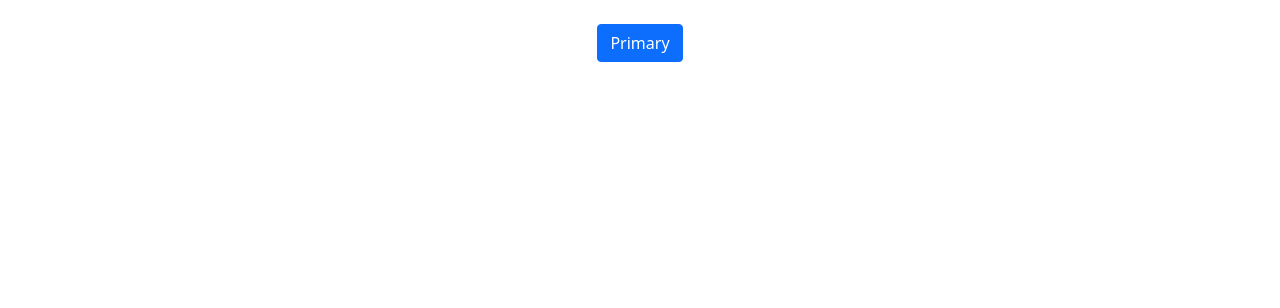
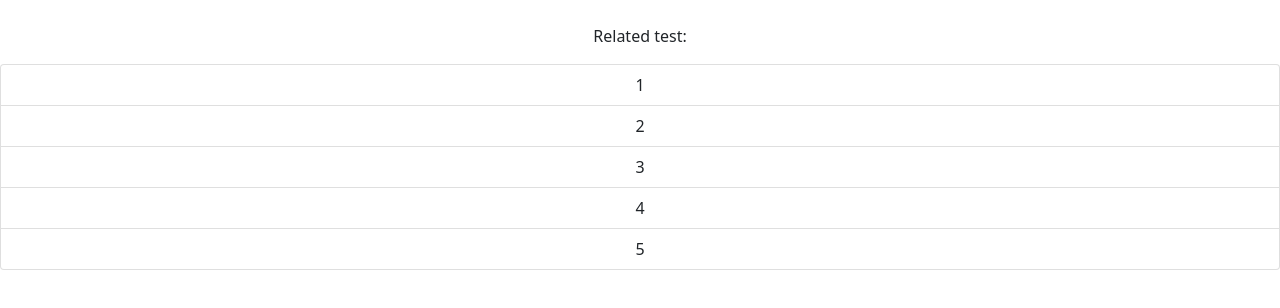
Before and after one commit to miguel0/animal-awereness, a React (Create React App) app: page / in a window 1280 px wide. Shown: the top 308 px of the page. Built offline with nearby package versions, Linux system fonts and the light colour scheme.

Commit message:
created component for related items

```diff
--- a/src/App.js
+++ b/src/App.js
@@ -1,12 +1,12 @@
-import Button from 'react-bootstrap/Button';
+import './App.css';
 
-import './App.css';
+import Related from './components/related';
 
 function App() {
   return (
     <div className="App">
       <br></br>
-      <Button variant="primary">Primary</Button>
+      <Related type={"test"} related={[1,2,3,4,5]} />
     </div>
   );
 }
--- /dev/null
+++ b/src/components/related.js
@@ -0,0 +1,22 @@
+import { ListGroup } from "react-bootstrap";
+
+function goToRelatedItem(type, name) {
+  // TODO: go to page of related item
+  console.log('type: ', type, ' name: ', name);
+}
+
+function Related(props) {
+  const listItems = props.related.map((item) =>
+    <ListGroup.Item key={item} onClick={goToRelatedItem.bind(this, props.type, item)}>
+      {item}</ListGroup.Item>
+  );
+
+  return (
+    <div>
+      <p>Related {props.type}:</p>
+      <ListGroup>{listItems}</ListGroup>
+    </div>
+  );
+}
+
+export default Related;
```
